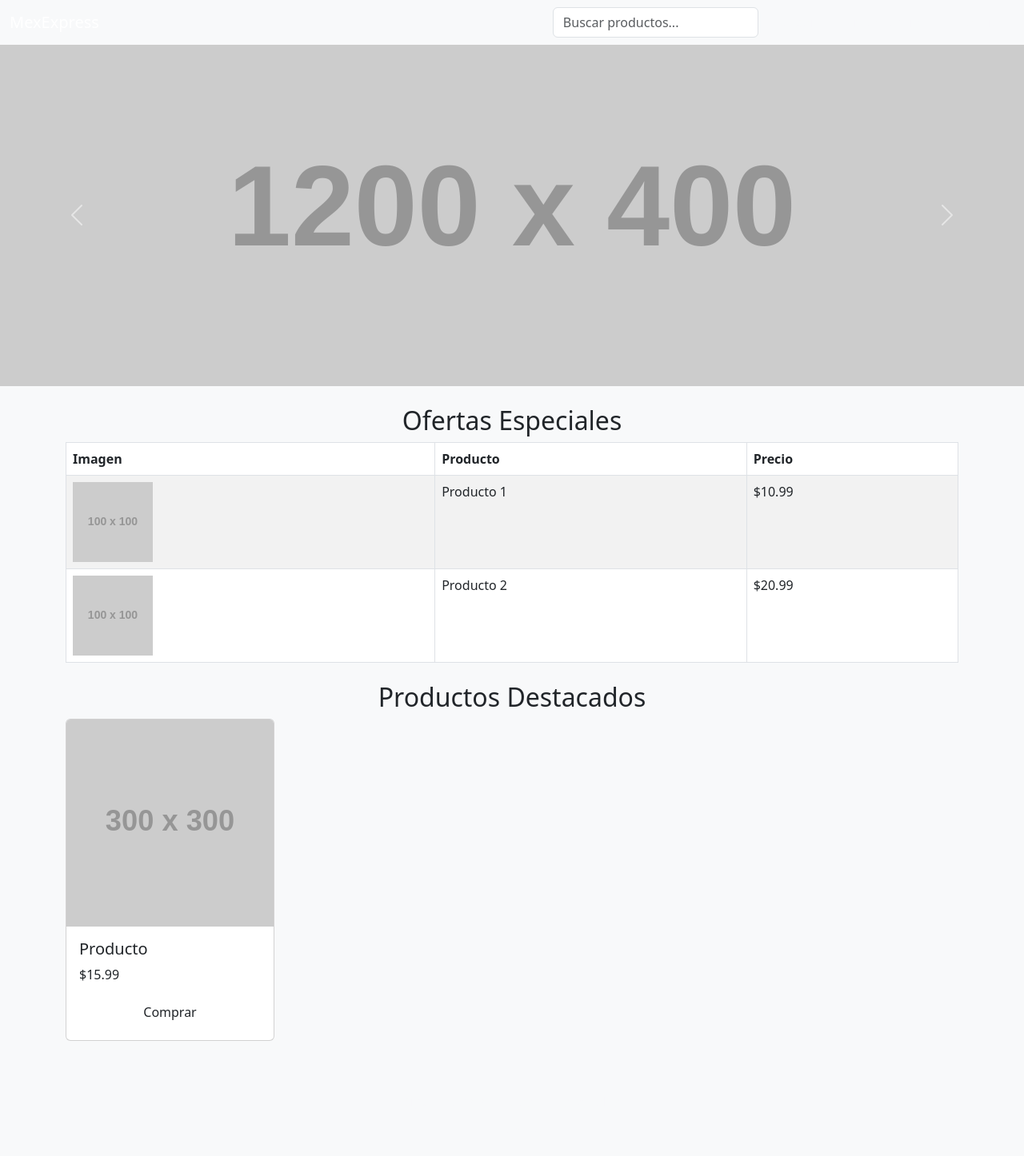
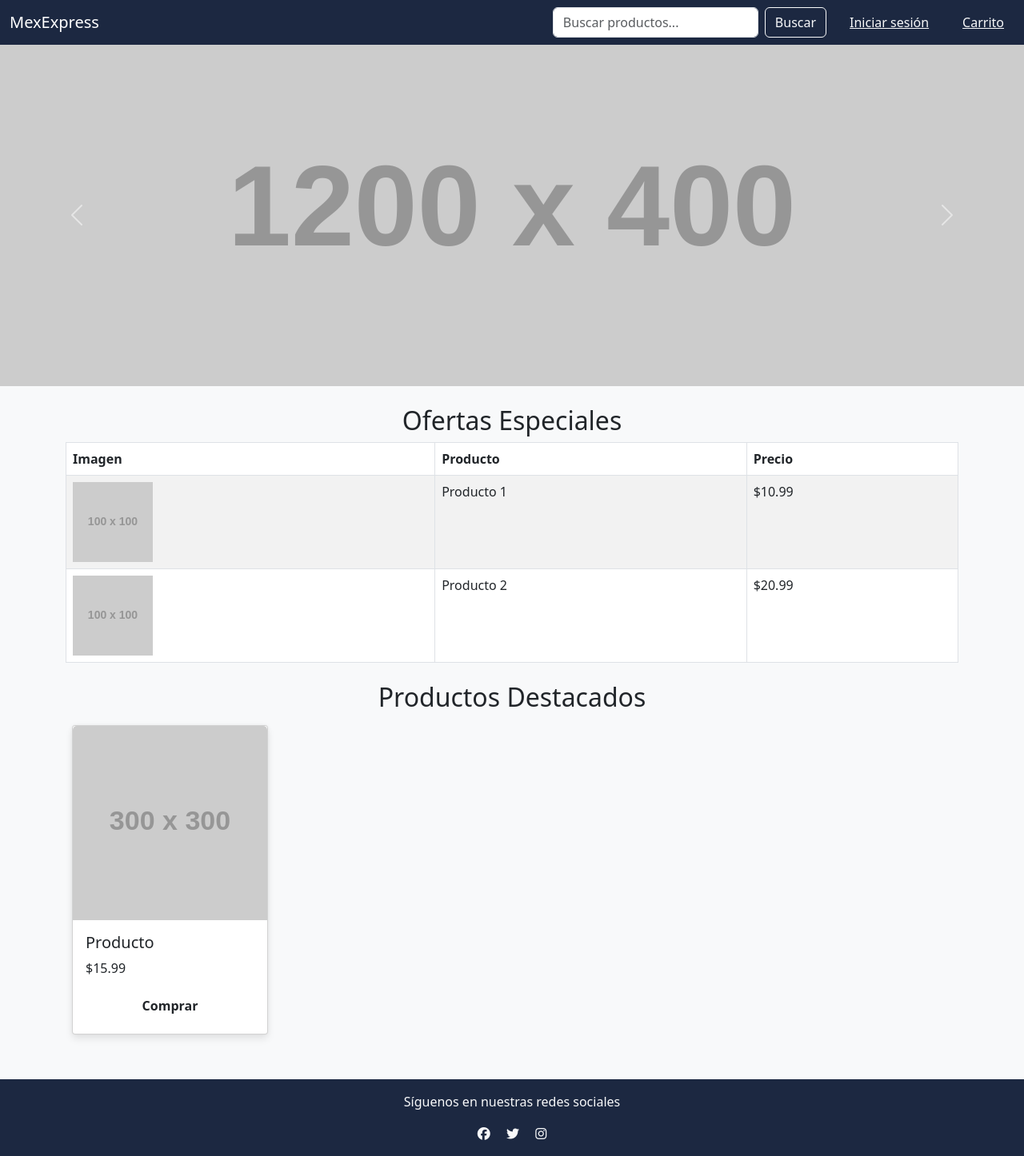
Before and after one commit to aalexrguez/DJANGO, a Django app: page / in a window 1280 px wide. Shown: the whole page at 80% size. Run offline with Django 4.2, Linux system fonts and the light colour scheme; grey boxes labelled with a size stand in for pictures from a placeholder-image service; some libraries are stand-ins or nearby versions.

Commit message:
Se agrego la carpeta static,donde dentro se agrega la carpeta css para los estilos y se modifica el archivo index

```diff
--- a/mexexpress/mexexpress/settings.py
+++ b/mexexpress/mexexpress/settings.py
@@ -16,6 +16,8 @@
 # Build paths inside the project like this: BASE_DIR / 'subdir'.
 BASE_DIR = Path(__file__).resolve().parent.parent
 TEMPLATES_DIR = os.path.join(BASE_DIR, "templates")
+STATIC_DIR = os.path.join(BASE_DIR, "static")
+
 
 # Quick-start development settings - unsuitable for production
 # See https://docs.djangoproject.com/en/4.2/howto/deployment/checklist/
@@ -118,6 +120,9 @@
 # https://docs.djangoproject.com/en/4.2/howto/static-files/
 
 STATIC_URL = 'static/'
+STATICFILES_DIRS = [
+    STATIC_DIR,
+]
 
 # Default primary key field type
 # https://docs.djangoproject.com/en/4.2/ref/settings/#default-auto-field
--- /dev/null
+++ b/mexexpress/static/shopApp/css/styles.css
@@ -0,0 +1,29 @@
+.navbar {
+    background-color: rgb(28,40,65);
+}
+
+.card {
+    margin: 0.5em;
+    border-radius: 4px;
+    background: #fff;
+    box-shadow: 0 6px 10px rgba(0,0,0,.08), 0 0 6px rgba(0,0,0,.05);
+      transition: .3s transform cubic-bezier(.155,1.105,.295,1.12),.3s box-shadow,.3s -webkit-transform cubic-bezier(.155,1.105,.295,1.12);
+  cursor: pointer;
+}
+
+.card:hover{
+     transform: scale(1.05);
+  box-shadow: 0 10px 20px rgba(0,0,0,.12), 0 4px 8px rgba(0,0,0,.06);
+}
+
+.card .btn {
+    font-weight: bold;
+}
+
+footer {
+    background-color: rgb(28,40,65);
+}
+
+thead th{
+    background-color: rgb(0,49,83);
+}
--- a/mexexpress/templates/shopApp/index.html
+++ b/mexexpress/templates/shopApp/index.html
@@ -8,7 +8,7 @@
     <link href="https://cdn.jsdelivr.net/npm/bootstrap@5.3.0/dist/css/bootstrap.min.css" rel="stylesheet">
     <script src="https://cdn.jsdelivr.net/npm/bootstrap@5.3.0/dist/js/bootstrap.bundle.min.js"></script>
     <script src="https://kit.fontawesome.com/a076d05399.js" crossorigin="anonymous"></script>
-    <link rel="stylesheet" href="{% static 'css/styles.css' %}">
+    <link rel="stylesheet" href="{% static 'shopApp/css/styles.css' %}">
 </head>
 <body class="bg-light">
 
```
